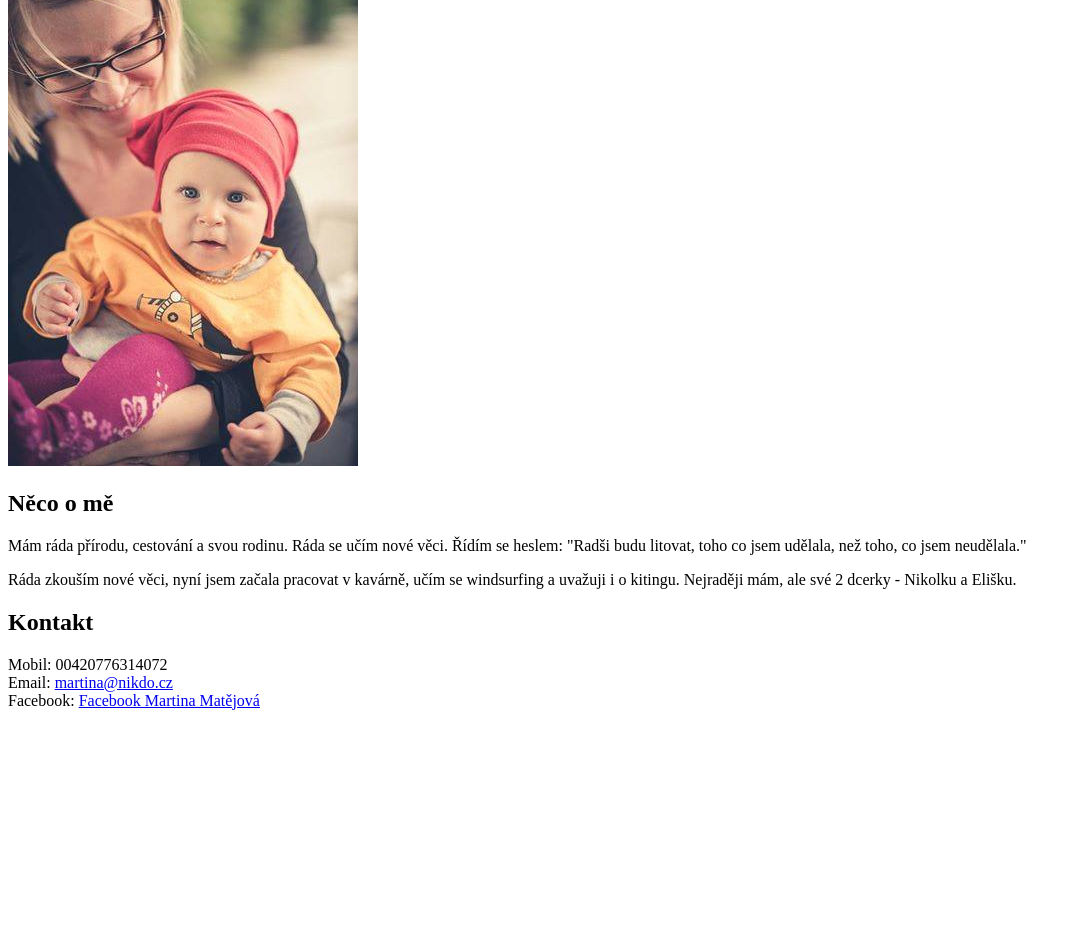
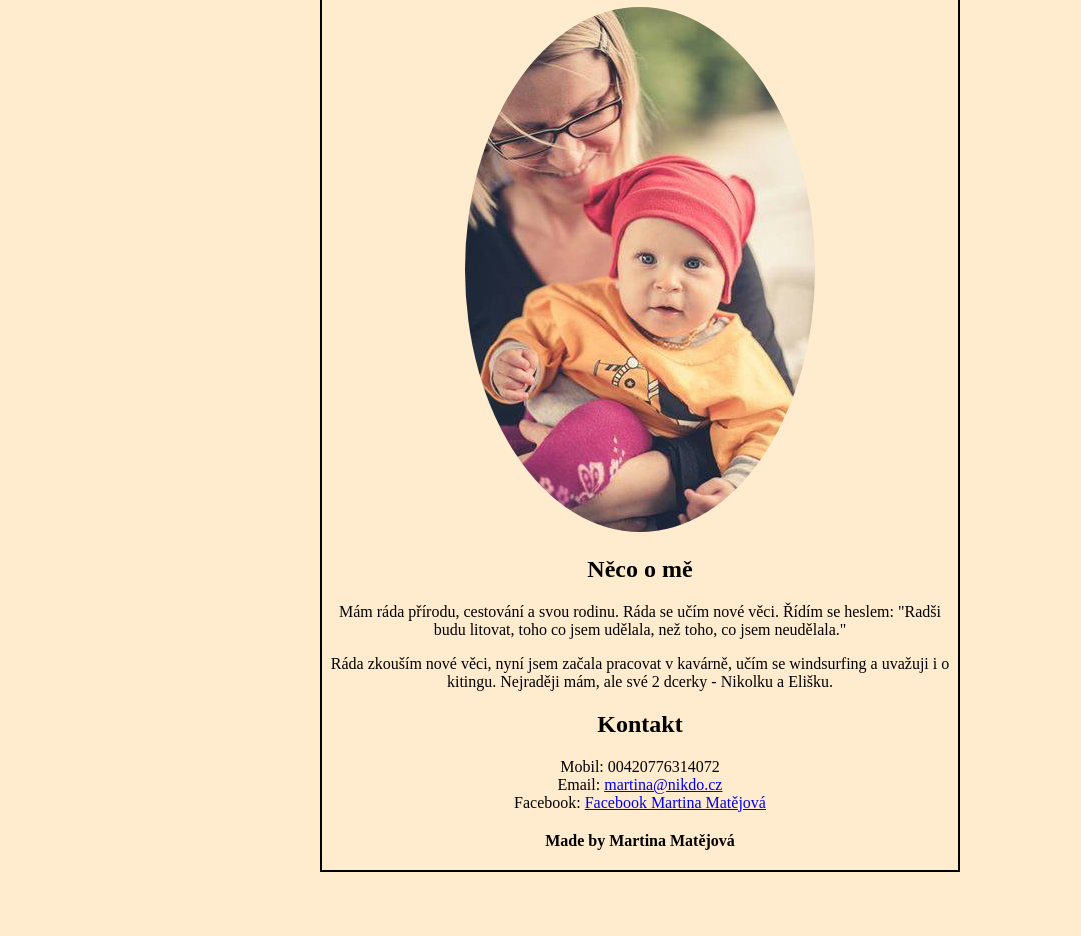
Before and after one commit to Martula547/vizitka, a plain HTML site: page index.html in a window 1280 px wide. Shown: the part 139-1075 px from the top of the page, without its empty margins (0-1081 px from the left). Before the commit the page ends 857 px from the top, so only its background shows below. Drawn offline with Linux system fonts and the light colour scheme.

Commit message:
Úpravy obsahu verze 1

```diff
--- a/index.html
+++ b/index.html
@@ -8,7 +8,10 @@
     <link rel="stylesheet" href="style.css">
 </head>
 <body>
+    <header>
         <H1>Martina</H1>
+    </header>
+    <section>
         <img src="obrazky/Ja a Nikolka.jpg" alt="martina">
         <h2>Něco o  mě</h2>
          <p>Mám ráda přírodu, cestování a svou rodinu. Ráda se učím nové věci. Řídím se heslem: "Radši budu litovat, toho co jsem udělala, než toho, co jsem neudělala."
@@ -16,13 +19,15 @@
 
         <p>Ráda zkouším nové věci, nyní jsem začala pracovat v kavárně, učím se windsurfing a uvažuji i o kitingu. Nejraději mám, ale své 2 dcerky - Nikolku a Elišku.
          </p>
+     </section>
 
      <h2>Kontakt</h2>
 
      Mobil: 00420776314072<br>
      Email: <a href="mailto:"martina@nikdo.cz>martina@nikdo.cz</a><br>
      Facebook: <a href="https://www.facebook.com/martina.jahnova.18">Facebook Martina Matějová</a>
-
-
+    <footer>
+    Made by Martina Matějová
+    </footer>
 </body>
 </html>
--- a/style.css
+++ b/style.css
@@ -0,0 +1,19 @@
+body {
+    background-color: blanchedalmond;
+    border: 2px solid black;
+    margin: 5% 25%;
+    text-align: center;
+}
+img {
+    text-align: center;
+    border-radius: 50%;
+h1 {
+    font-size: 48px;
+}
+
+}
+footer {
+    padding: 20px;
+    text-align: center;
+    font-weight: bold;
+}
```
Lines whose indentation alone changed are shown as unchanged.
